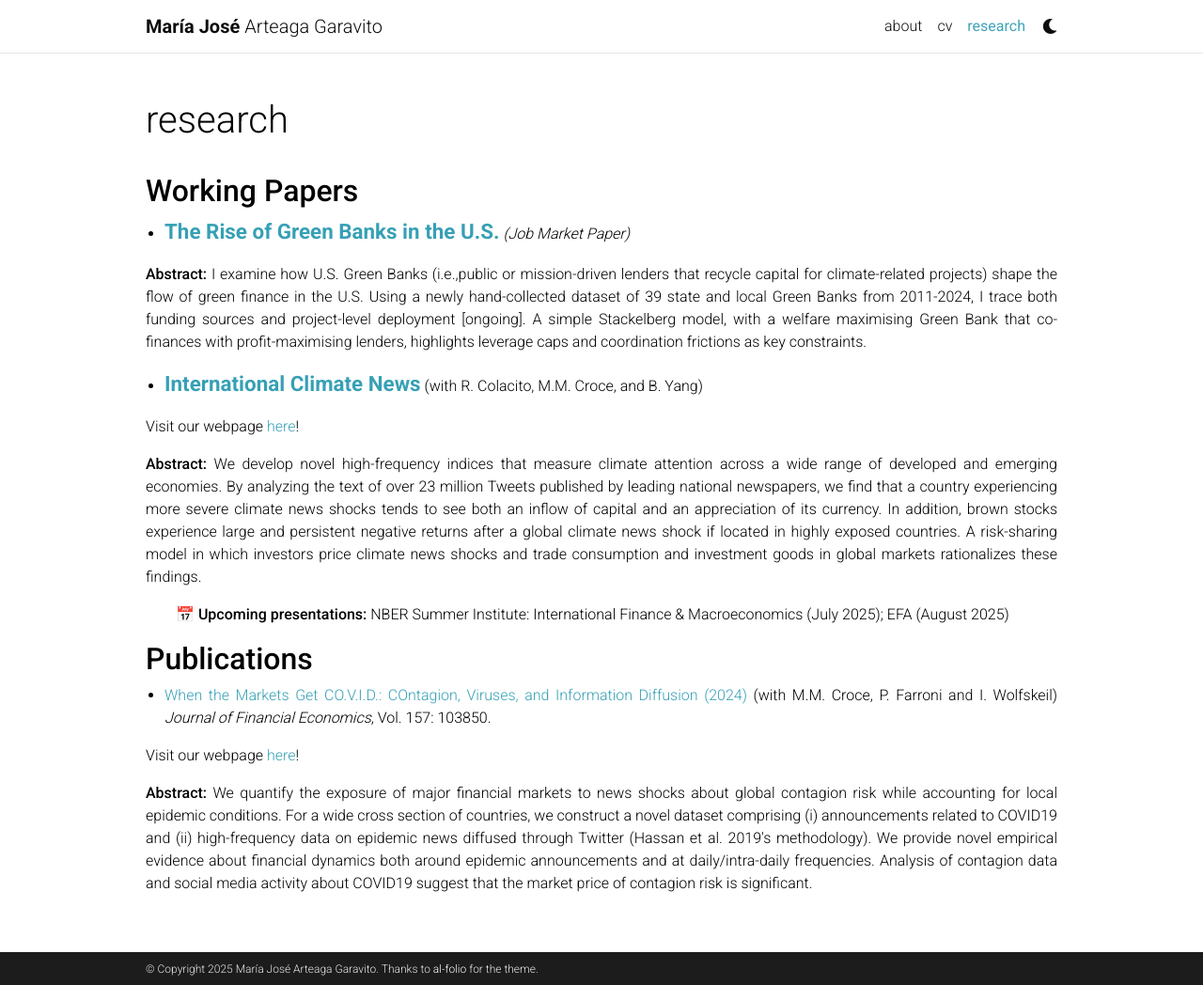
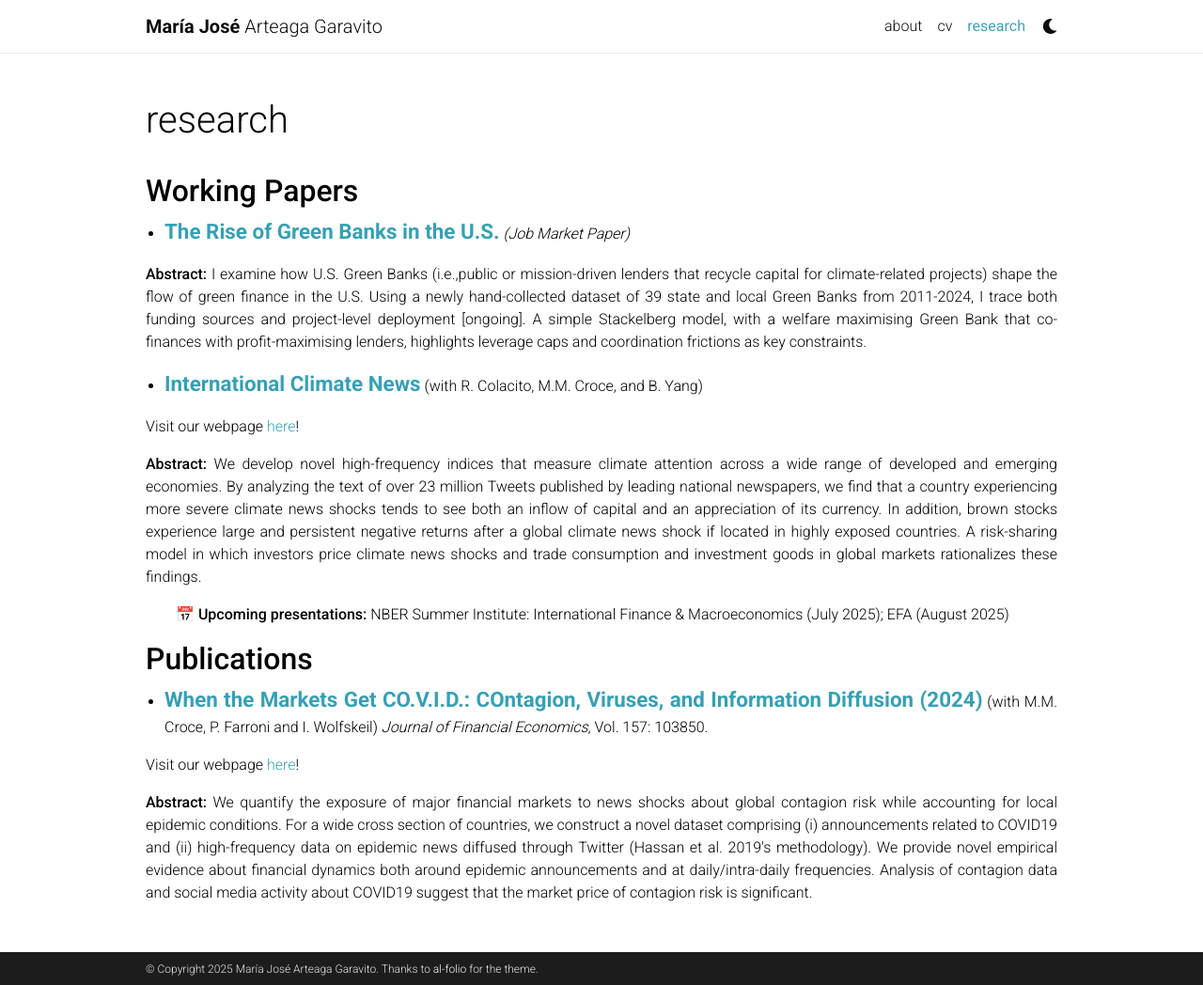
Before and after one commit to majoarteaga/majoarteaga.github.io, a Jekyll site: the page built from _pages/research.md, in a window 1280 px wide and 1048 px high. Shown: the whole window at 94% size. Built offline with Jekyll 4.4.1, drawn with Linux system fonts in a browser that asks for light colours; comment, search, counter and statistics services are not loaded; a style sheet for code colours, icons or effects is not loaded.

Commit message:
Update research.md

```diff
--- a/_pages/research.md
+++ b/_pages/research.md
@@ -51,7 +51,7 @@
 
 <div class="text-column">
     <ul>
-        <li><a href="https://papers.ssrn.com/sol3/papers.cfm?abstract_id=3560347">When the Markets Get CO.V.I.D.: COntagion, Viruses, and Information Diffusion (2024)</a> (with M.M. Croce, P. Farroni and I. Wolfskeil) <em>Journal of Financial Economics</em>, Vol. 157: 103850.</li>
+            <li><a href="https://papers.ssrn.com/sol3/papers.cfm?abstract_id=3560347" class="paper-title">When the Markets Get CO.V.I.D.: COntagion, Viruses, and Information Diffusion (2024)</a> (with M.M. Croce, P. Farroni and I. Wolfskeil) <em>Journal of Financial Economics</em>, Vol. 157: 103850.</li>
     </ul>
     <p>Visit our webpage <a href="https://sites.google.com/view/when-markets-get-covid/home?authuser=0">here</a>!</p>
     <p><strong>Abstract:</strong> We quantify the exposure of major financial markets to news shocks about global contagion risk while accounting for local epidemic conditions. For a wide cross section of countries, we construct a novel dataset comprising (i) announcements related to COVID19 and (ii) high-frequency data on epidemic news diffused through Twitter (Hassan et al. 2019's methodology). We provide novel empirical evidence about financial dynamics both around epidemic announcements and at daily/intra-daily frequencies. Analysis of contagion data and social media activity about COVID19 suggest that the market price of contagion risk is significant.</p>
```
